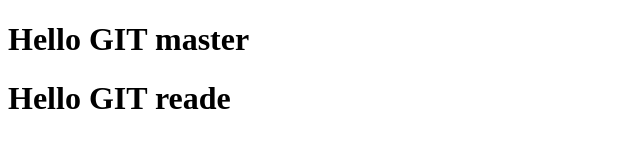
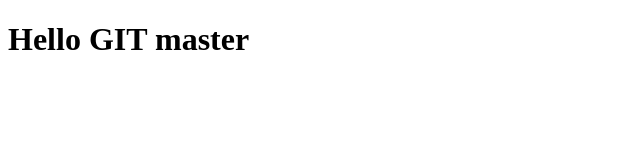
Before and after one commit to OverTheTop404/learngit, a plain HTML site: page index.html in a window 1280 px wide. Shown: the whole page, without its empty margins (0-640 px from the left). Drawn offline with Linux system fonts and the light colour scheme.

Commit message:
create bag master with rename branch

```diff
--- a/index.html
+++ b/index.html
@@ -9,6 +9,5 @@
 </head>
 <body>
     <h1>Hello GIT master</h1>
-    <h1>Hello GIT reade</h1>
 </body>
 </html>
```
